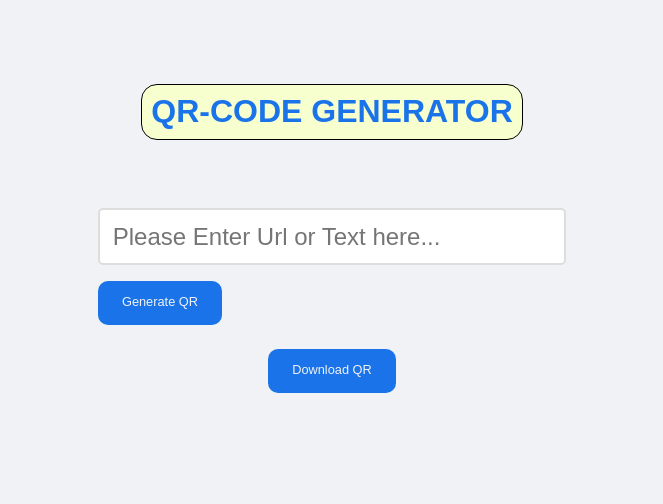
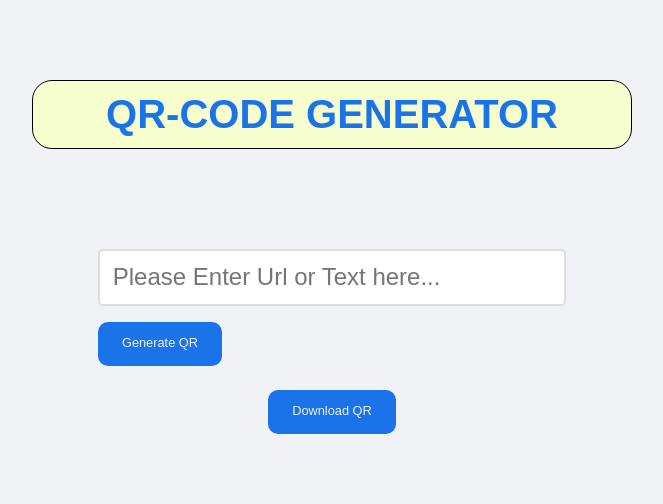
Before and after one commit to ApramPepo/QR, a plain HTML site: page index.html in a window 1280 px wide. Shown: the whole page, without its empty margins (308-971 px from the left). Drawn offline with Linux system fonts and the light colour scheme.

Commit message:
Fixed design issue with H1

```diff
--- a/index.html
+++ b/index.html
@@ -16,7 +16,8 @@
             <!-- Form refreshes the page -->
             <form class="Input">
                 <input type="text" id="urlInput"
-                    placeholder="Please Enter Url or Text here...">
+                    placeholder="Please Enter Url or Text here..."
+                    maxlength="160">
                 <button type="button" onclick="generateQR(event)">Generate
                     QR</button>
             </form>
--- a/main.css
+++ b/main.css
@@ -15,14 +15,18 @@ body {
 }
 
 h1 {
-    text-align: center;
+    display: flex;
+    justify-content: center;
     text-transform: uppercase;
-    margin-top: 2ch;
+    margin: 2rem 1rem;
     padding: 0.5ch;
     border: 1px solid black;
     border-radius: 0.5em;
     color: #1a73e8;
     background-color: rgb(248, 255, 206);
+    font-size: clamp(1.5rem, 4vw, 2.5rem);
+    width: 90%;
+    max-width: 600px;
 }
 
 section {
```
Also changed, not shown: 1 other file.
